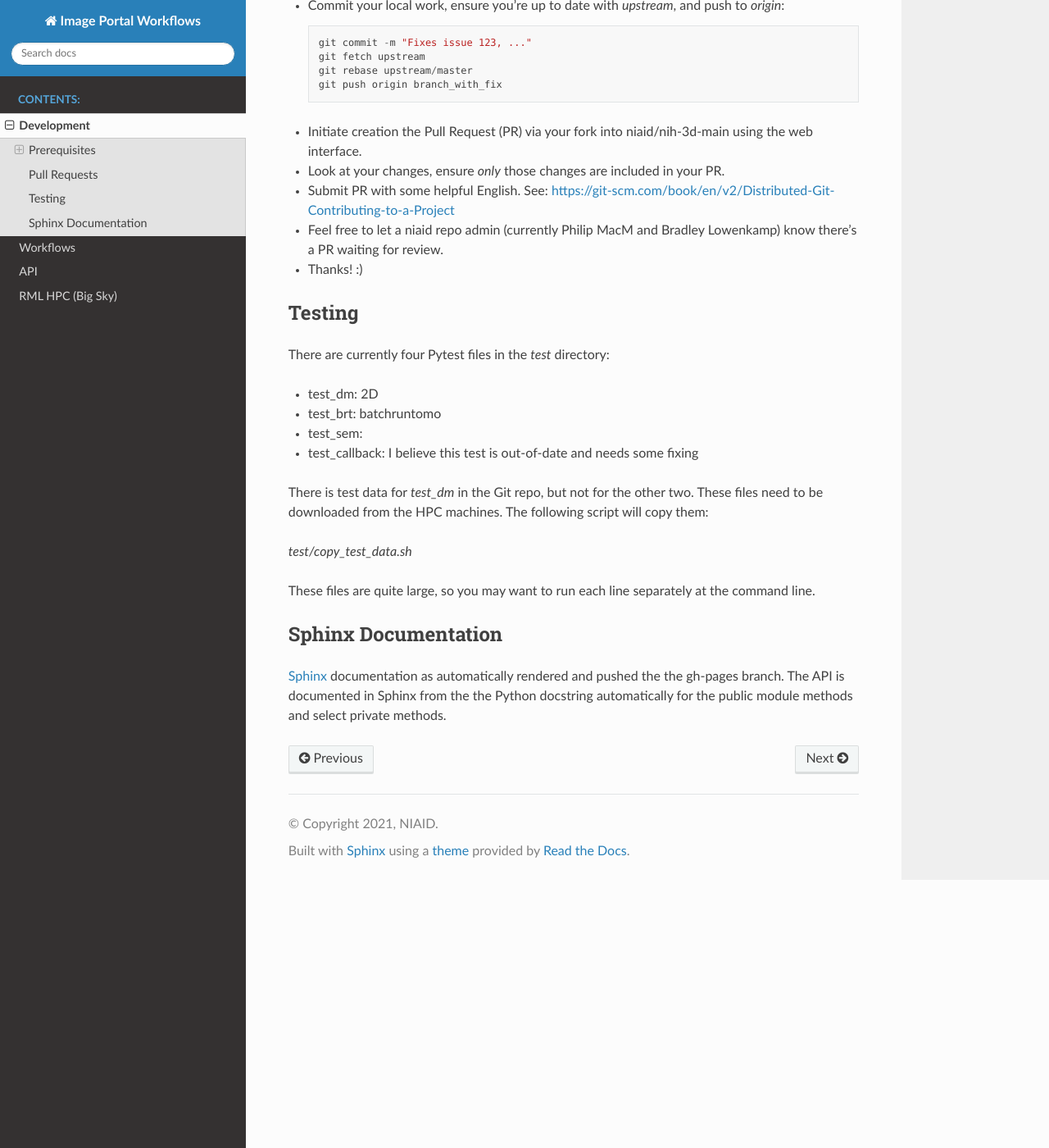
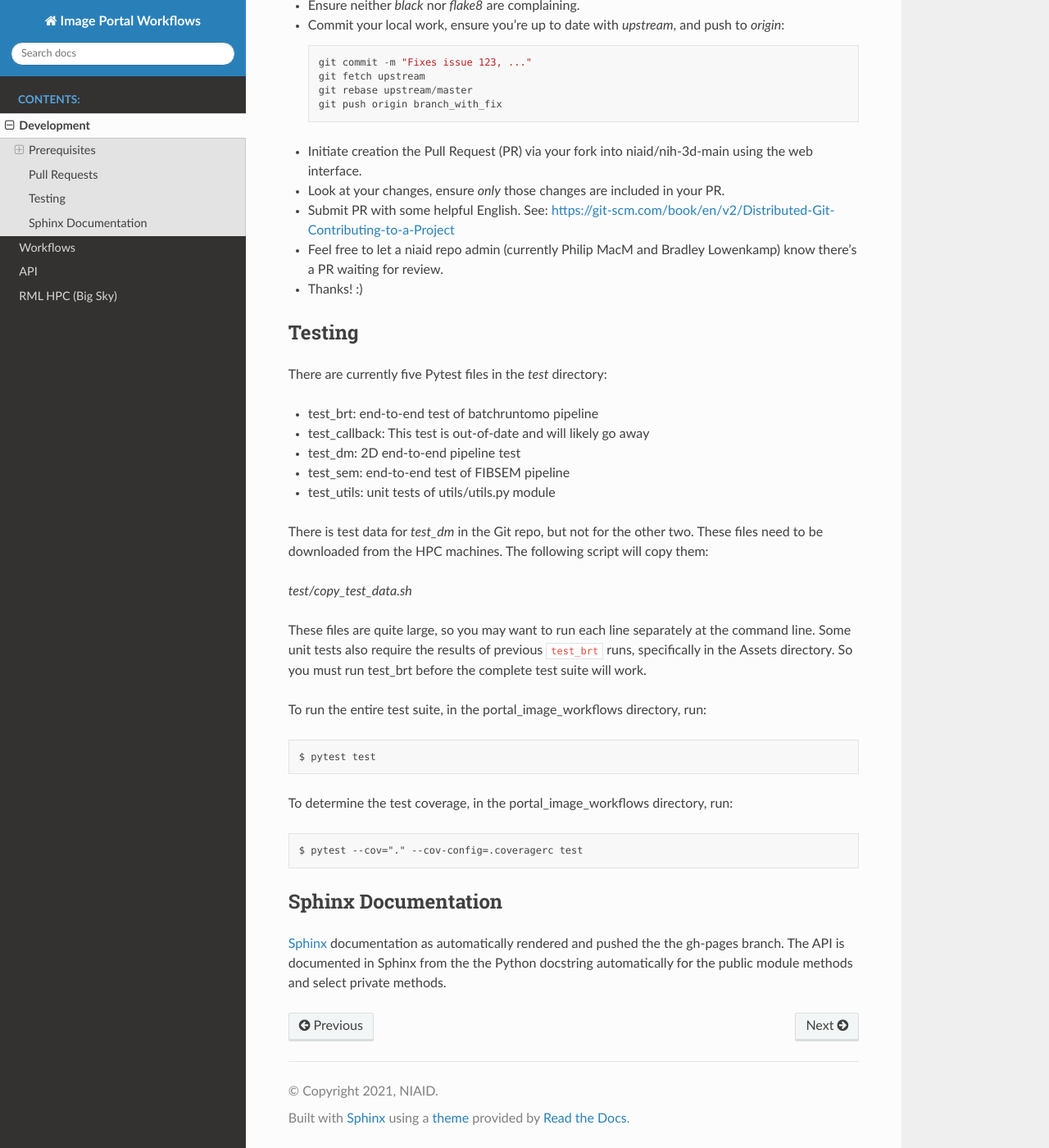
Before and after one commit to niaid/image_portal_workflows, a Sphinx documentation site: the page built from docs/source/development.rst, in a window 1280 px wide and 1400 px high, scrolled down 3808 px. Shown: the whole window at 82% size. Built offline with Sphinx 7.4.7 and the Read the Docs theme 2.0.0, drawn with Linux system fonts in a browser that asks for light colours; some of the changed text lies outside the part shown.

Commit message:
Added pytest coverage including documentation
Resolves #195

```diff
--- a/docs/source/development.rst
+++ b/docs/source/development.rst
@@ -205,19 +206,35 @@ To contribute to the project first ensure your fork is in good shape, and then t
 Testing
 *******
 
-There are currently four Pytest files in the `test` directory:
+There are currently five Pytest files in the `test` directory:
 
-- test_dm: 2D
-- test_brt: batchruntomo
-- test_sem:
-- test_callback: I believe this test is out-of-date and needs some fixing
+- test_brt: end-to-end test of batchruntomo pipeline
+- test_callback: This test is out-of-date and will likely go away
+- test_dm: 2D end-to-end pipeline test
+- test_sem: end-to-end test of FIBSEM pipeline
+- test_utils: unit tests of utils/utils.py module
 
 There is test data for `test_dm` in the Git repo, but not for the other two. These files need to be
 downloaded from the HPC machines. The following script will copy them:
 
 `test/copy_test_data.sh`
 
-These files are quite large, so you may want to run each line separately at the command line.
+These files are quite large, so you may want to run each line separately at the command line. Some unit tests also require
+the results of previous ``test_brt`` runs, specifically in the Assets directory. So you must run test_brt before the complete
+test suite will work.
+
+To run the entire test suite, in the portal_image_workflows directory, run:
+
+.. code-block::
+
+    $ pytest test
+
+To determine the test coverage, in the portal_image_workflows directory, run:
+
+.. code-block::
+
+    $ pytest --cov="." --cov-config=.coveragerc test
+
 
 
 ********************
--- a/requirements.txt
+++ b/requirements.txt
@@ -1,4 +1,6 @@
 pytest
+coverage
+pytest-cov
 prefect==1.*
 dask
 distributed
```
Also changed, not shown: other parts of docs/source/development.rst (+1 -0 lines), 1 other file.
